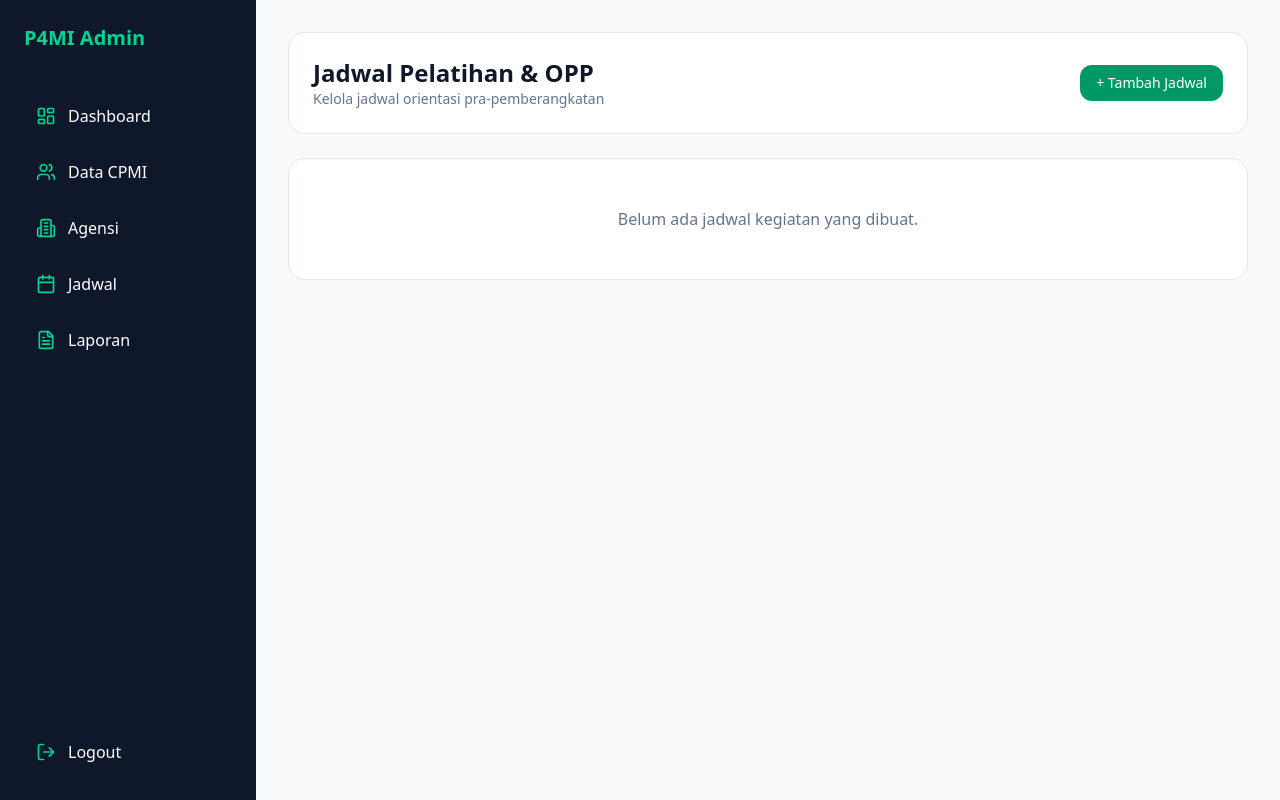
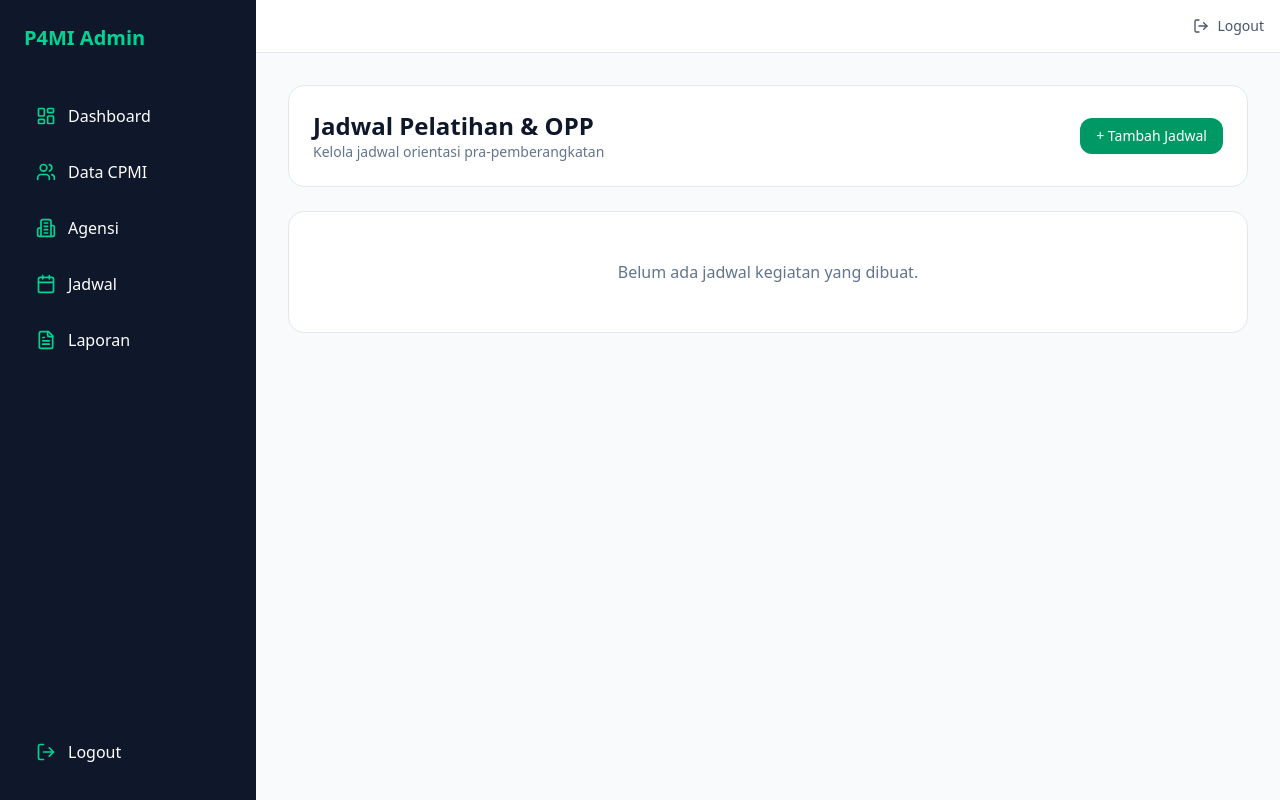
Before and after one commit to ERGUS457/p4mi-admin, a Next.js app: page /dashboard/jadwal in a window 1280 px wide. Built offline with nearby package versions, Linux system fonts and the light colour scheme.

Commit message:
Add logout button in header and ensure Sidebar logout works

```diff
--- a/app/dashboard/layout.tsx
+++ b/app/dashboard/layout.tsx
@@ -1,16 +1,37 @@
-import Sidebar from "@/components/Sidebar";
+"use client"
+
+import Sidebar from "@/components/Sidebar"
+import { signOut } from "next-auth/react"
+import { useRouter } from "next/navigation"
+import { LogOut } from "lucide-react"
 
 export default function DashboardLayout({
   children,
 }: {
   children: React.ReactNode;
 }) {
+  const router = useRouter()
+
+  const handleLogout = async () => {
+    await signOut({ redirect: false })
+    router.push("/")
+  }
+
   return (
     <div className="flex min-h-screen bg-slate-50">
       <Sidebar />
-      <main className="flex-1 p-8 overflow-y-auto">
-        {children}
-      </main>
+      <div className="flex-1 flex flex-col">
+        <header className="flex justify-end items-center p-4 border-b border-slate-200 bg-white">
+          <button
+            onClick={handleLogout}
+            className="flex items-center space-x-2 text-sm font-medium text-slate-600 hover:text-slate-800"
+          >
+            <LogOut className="h-4 w-4" />
+            <span>Logout</span>
+          </button>
+        </header>
+        <main className="flex-1 p-8 overflow-y-auto">{children}</main>
+      </div>
     </div>
-  );
+  )
 }
```
